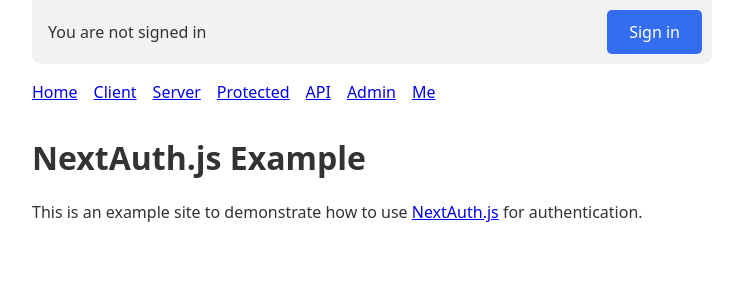
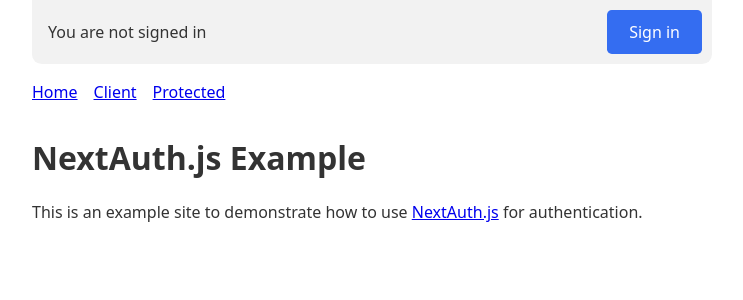
Before and after one commit to devArno88/newcal, a Next.js app: page / in a window 1280 px wide. Shown: the top 300 px of the page, without its empty margins (268-1011 px from the left). Built offline with nearby package versions, Linux system fonts and the light colour scheme; no server answers.

Commit message:
NextAuth setup

```diff
--- a/src/components/header.tsx
+++ b/src/components/header.tsx
@@ -77,28 +77,8 @@
             </Link>
           </li>
           <li className={styles.navItem}>
-            <Link href="/server">
-              <a>Server</a>
-            </Link>
-          </li>
-          <li className={styles.navItem}>
             <Link href="/protected">
               <a>Protected</a>
-            </Link>
-          </li>
-          <li className={styles.navItem}>
-            <Link href="/api-example">
-              <a>API</a>
-            </Link>
-          </li>
-          <li className={styles.navItem}>
-            <Link href="/admin">
-              <a>Admin</a>
-            </Link>
-          </li>
-          <li className={styles.navItem}>
-            <Link href="/me">
-              <a>Me</a>
             </Link>
           </li>
         </ul>
```
Also changed, not shown: pages/api/examples/protected.ts (+5 -2 lines), pages/protected.tsx (indentation only).
